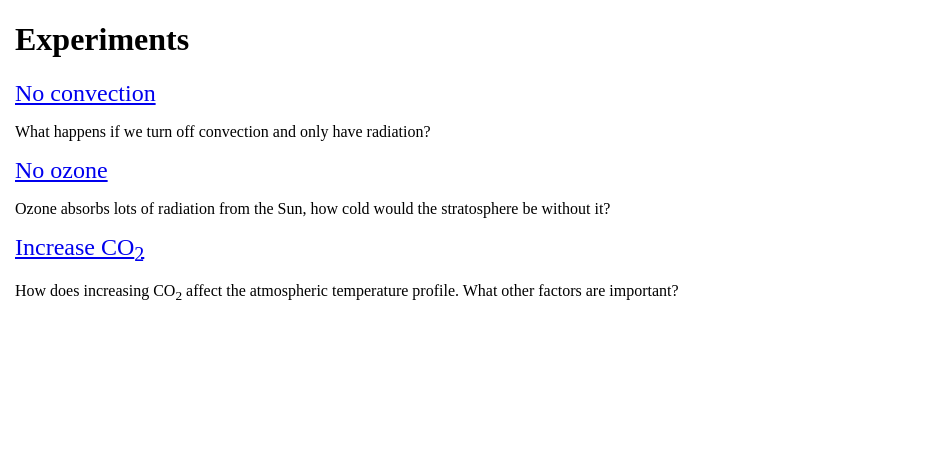
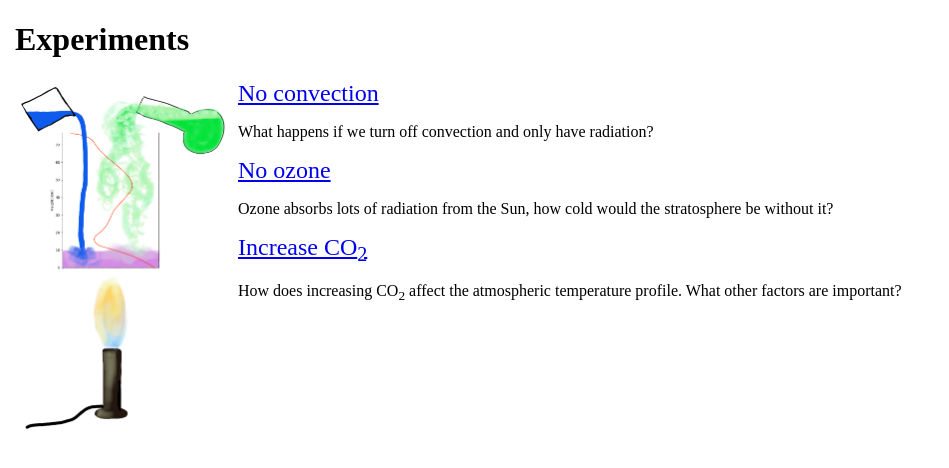
Before and after one commit to lkluft/konrad-website, a Flask app: page /experiments in a window 1280 px wide. Shown: the top 468 px of the page, without its empty margins (0-949 px from the left). Run offline with Flask 2, Linux system fonts and the light colour scheme.

Commit message:
Add experiment picture

```diff
--- a/templates/Experiments.html
+++ b/templates/Experiments.html
@@ -7,6 +7,9 @@
 </head>
 <body>
     <h1>Experiments</h1>
+    <img src="{{ url_for('static', filename='experiment.png') }}" align="left"
+         alt="This sentence should be an experiment."
+         style="width:223px;height:362px;">
     <div>
         <font size=5>
             <a href=" {{ url_for('convection_exp') }} ">No convection</a>
```
Also changed, not shown: static/experiment.png (added).
